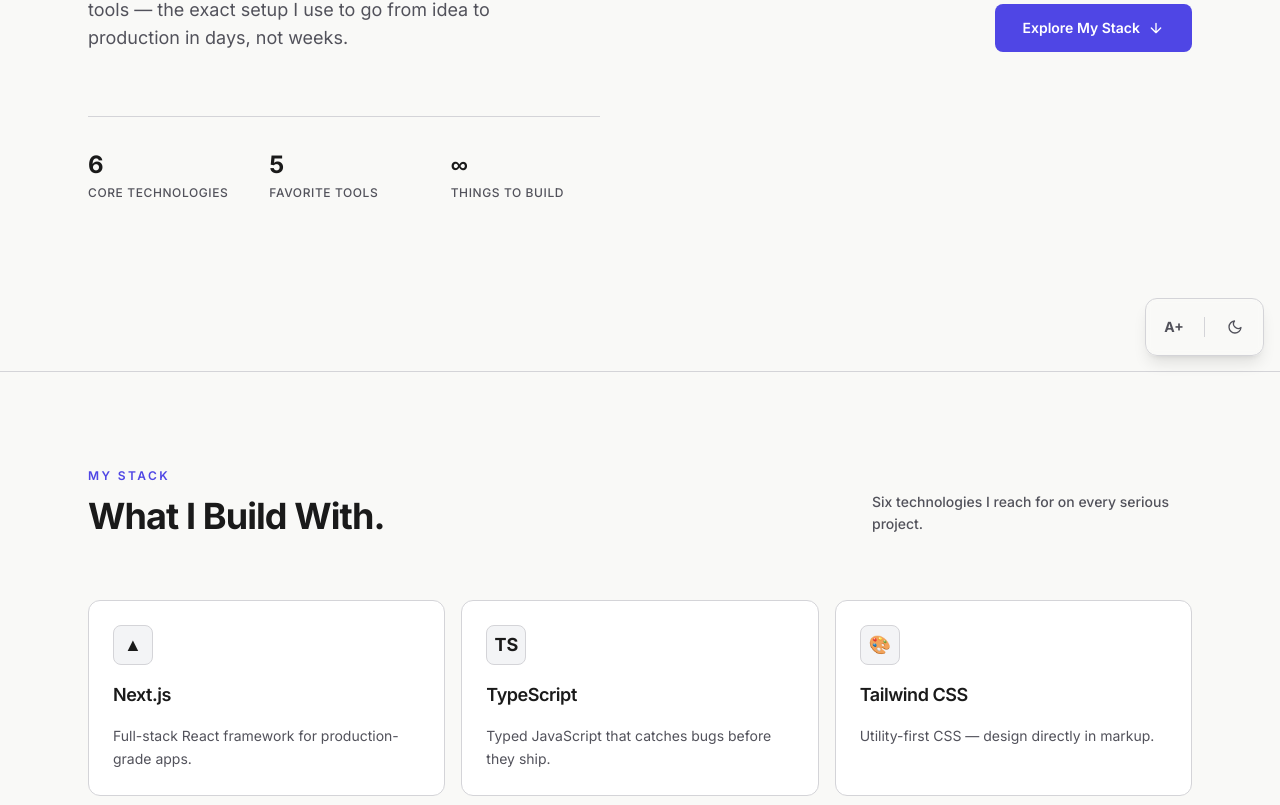
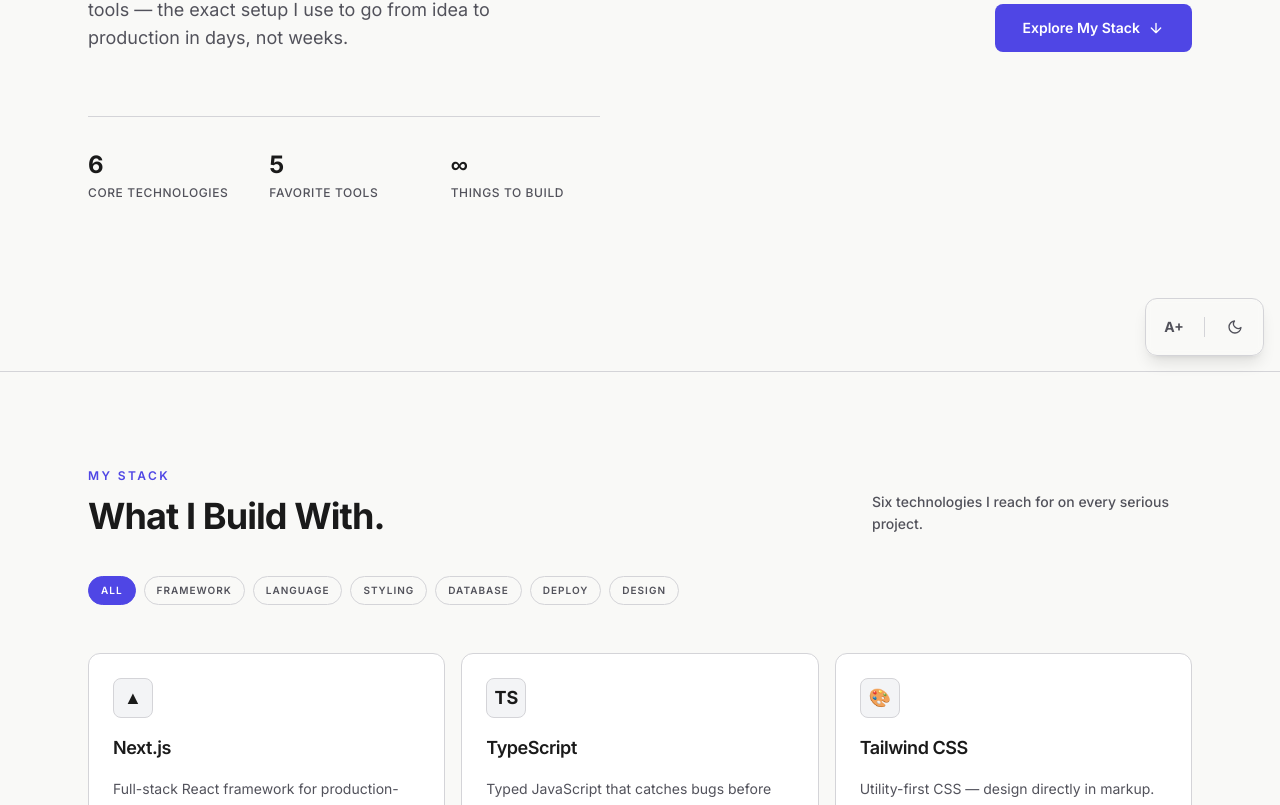
Before and after one commit to TheBottle2/devtoolkit, a Next.js app: page / in a window 1280 px wide. Shown: the part 428-1233 px from the top of the page. Built offline with nearby package versions, Linux system fonts and the light colour scheme.

Commit message:
feat: add tag filter to stack section

```diff
--- a/src/app/components/StackSection.tsx
+++ b/src/app/components/StackSection.tsx
@@ -15,7 +15,9 @@
  * Animasyonlu giriş (stagger) ve hover etkileri
  */
 
-import React from 'react';
+"use client";
+
+import React, { useMemo, useState } from 'react';
 
 /**
  * Stack Kartı Veri Tipi
@@ -102,6 +104,17 @@
  */
 
 export default function StackSection() {
+  const [activeTag, setActiveTag] = useState('All');
+
+  const tags = useMemo(() => {
+    return ['All', ...Array.from(new Set(stackItems.map((item) => item.tag)))];
+  }, []);
+
+  const filteredItems = useMemo(() => {
+    if (activeTag === 'All') return stackItems;
+    return stackItems.filter((item) => item.tag === activeTag);
+  }, [activeTag]);
+
   return (
     <section
       id="stack"
@@ -120,7 +133,7 @@
           Animasyon: section-reveal stagger-1
           Layout: Mobil'de dikey, desktop'ta yatay (sm:flex-row)
         */}
-        <div className="section-reveal stagger-1 flex flex-col sm:flex-row sm:items-end sm:justify-between gap-4 mb-8 sm:mb-16">
+        <div className="section-reveal stagger-1 flex flex-col sm:flex-row sm:items-end sm:justify-between gap-4 mb-6 sm:mb-10">
           <div>
             {/* EYEBROW: Üst küçük başlık */}
             <p
@@ -143,6 +156,28 @@
           </p>
         </div>
 
+        <div
+          className="section-reveal stagger-2 flex flex-wrap items-center gap-2 mb-8 sm:mb-12"
+          role="group"
+          aria-label="Stack filters"
+        >
+          {tags.map((tag) => (
+            <button
+              key={tag}
+              type="button"
+              onClick={() => setActiveTag(tag)}
+              aria-pressed={activeTag === tag}
+              className={`px-3 py-1.5 text-[11px] sm:text-[10px] font-semibold uppercase tracking-widest rounded-full border transition-colors duration-200 ${
+                activeTag === tag
+                  ? 'bg-primary text-primary-foreground border-primary'
+                  : 'bg-background text-muted-foreground border-border hover:text-foreground hover:border-muted-foreground'
+              }`}
+            >
+              {tag}
+            </button>
+          ))}
+        </div>
+
         {/*
           KARTLAR GRİDİ
 
@@ -156,7 +191,7 @@
 
             index: Stagger animasyonu için kullanılır (stagger-1'den stagger-6'ya)
           */}
-{stackItems.map((item, index) => (
+ {filteredItems.map((item, index) => (
           <article
               key={item.name}
               className={`section-reveal stagger-${index + 1} group relative bg-card border border-border rounded-lg p-6 flex flex-col gap-4 hover:border-primary/30 active:border-primary/30 transition-colors duration-200`}
```
